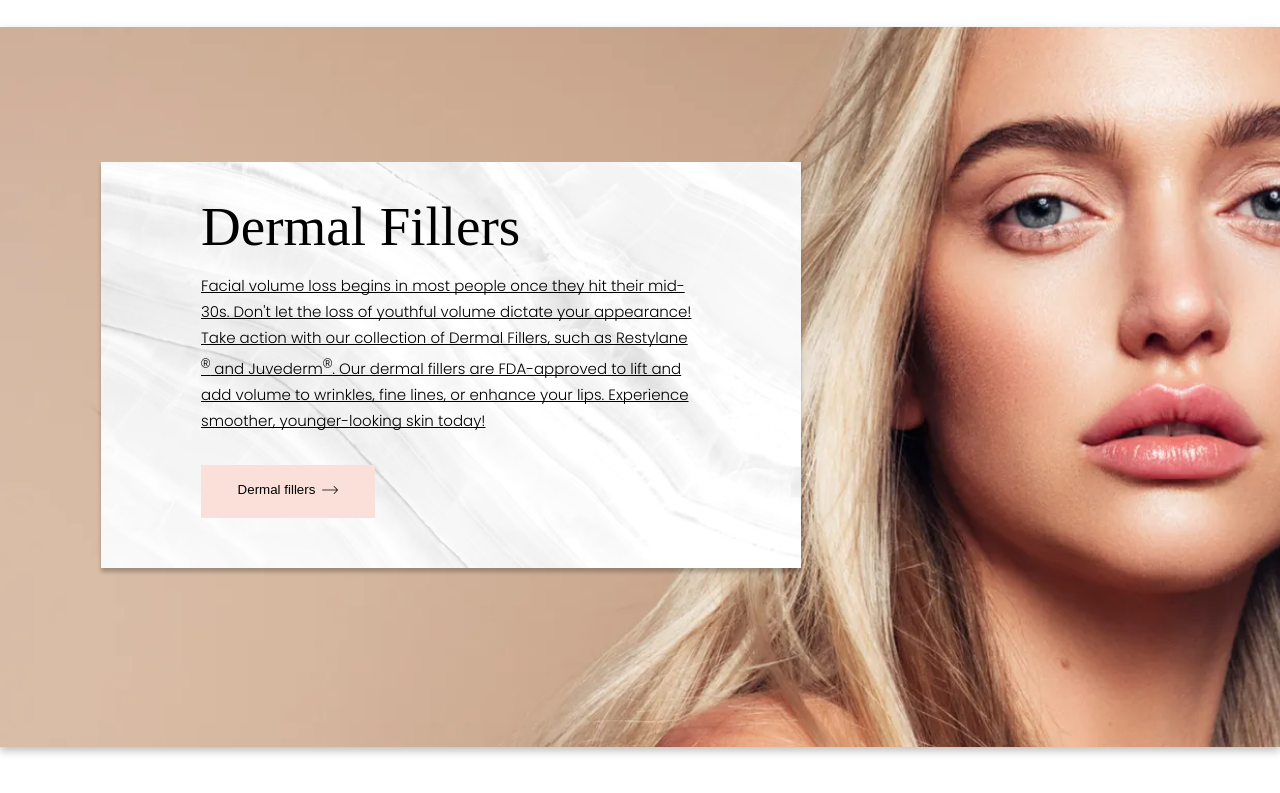
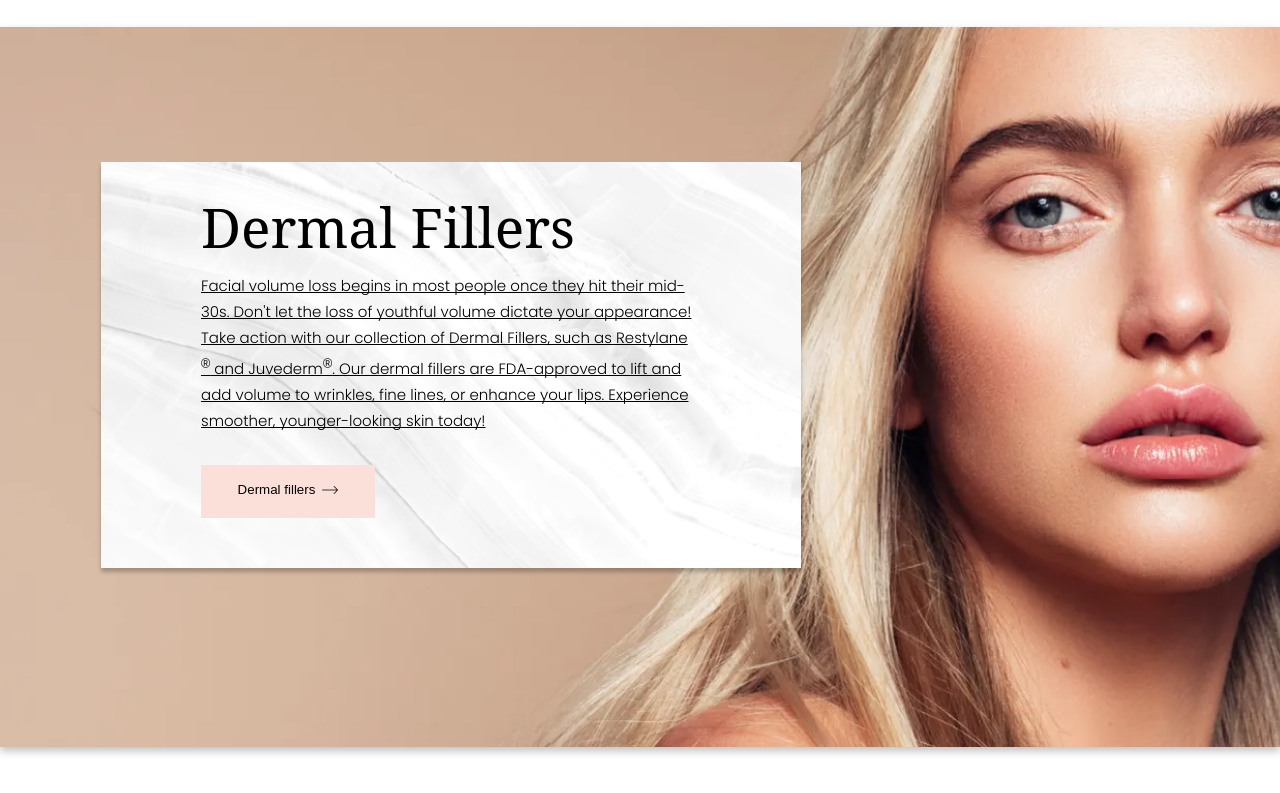
Before and after one commit to Albertyhu/influx-marketing-test, a plain HTML site: page index.html in a window 1280 px wide. Shown: the part 897-1690 px from the top of the page. Drawn offline with Linux system fonts and the light colour scheme.

Commit message:
updated font

```diff
--- a/style/figma.css
+++ b/style/figma.css
@@ -59,6 +59,7 @@
 /* Advanced Aesthetics */
 .advanced-aesthetics {
   font-weight: 400 !important;
+  font-family: "IvyPresto Display";
 }
 
 .advanced-aesthetics::before {
--- a/style/style.css
+++ b/style/style.css
@@ -17,7 +17,6 @@ body {
 
 h1 {
   text-align: center;
-  font-family: "IvyPresto Display";
 }
 
 /* navigation */
@@ -167,10 +166,10 @@ header nav {
 }
 
 .group-439 h3 {
-    gap: 0px;
-    font-family: "IvyPresto Display";
+    font-family: "Serif";
+    font-style: normal;
     font-size: 55px;
-    font-weight: 400;
+    font-weight: 100;
     line-height: 60px;
     text-align: left;
     text-underline-position: from-font;
```
